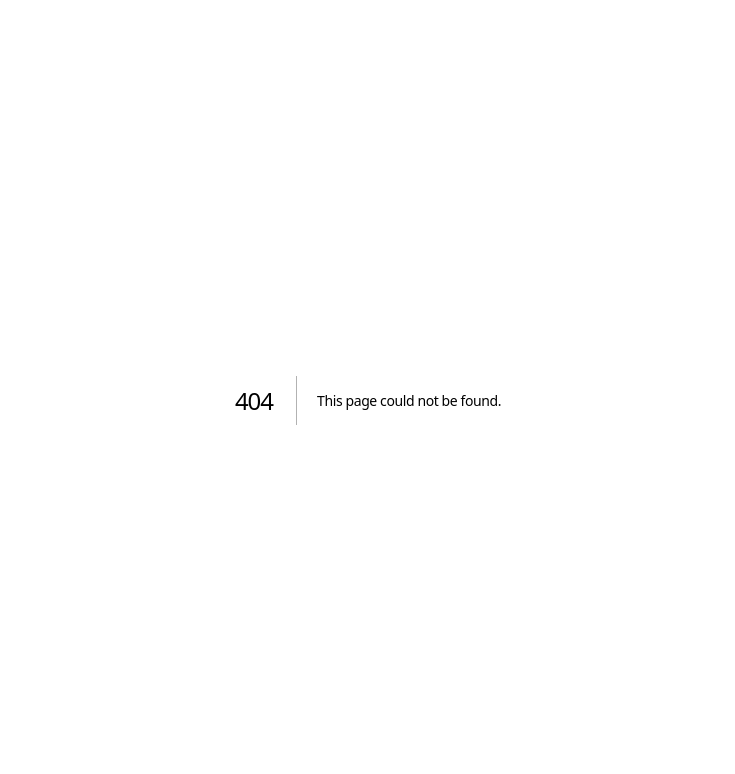
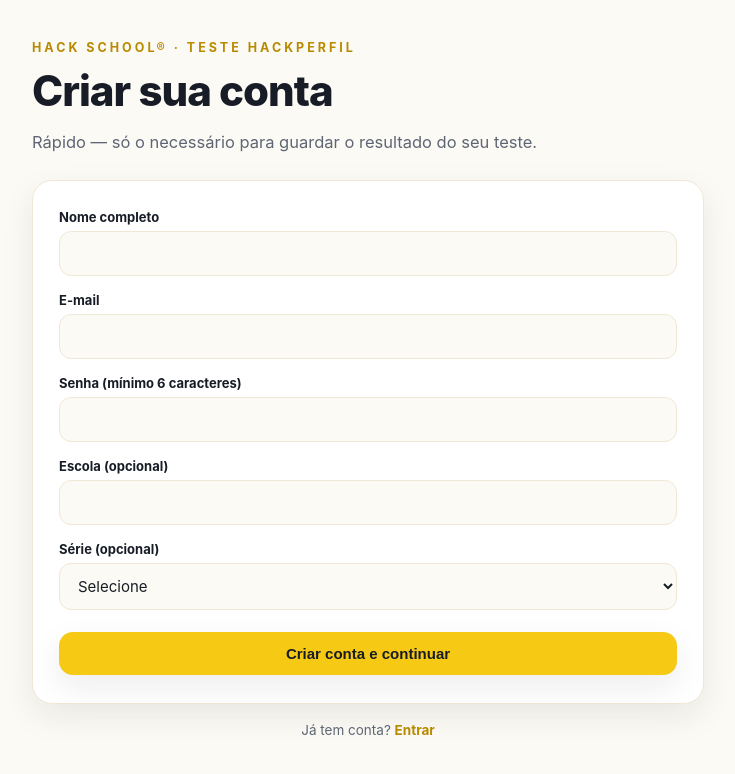
Before and after one commit to cleitonxadrez-stack/hackschool_site, a Next.js app: page /cadastro in a window 1280 px wide. Before the commit this address had no page. Shown: the top 774 px of the page, without its empty margins (272-1007 px from the left). Built offline with nearby package versions, Linux system fonts and the light colour scheme.

Commit message:
Create page.tsx

```diff
--- /dev/null
+++ b/src/app/cadastro/page.tsx
@@ -0,0 +1,108 @@
+"use client";
+
+import { useState } from "react";
+import { useRouter } from "next/navigation";
+import { signIn } from "next-auth/react";
+import Link from "next/link";
+
+export default function CadastroPage() {
+  const router = useRouter();
+  const [name, setName] = useState("");
+  const [email, setEmail] = useState("");
+  const [password, setPassword] = useState("");
+  const [escola, setEscola] = useState("");
+  const [serie, setSerie] = useState("");
+  const [erro, setErro] = useState<string | null>(null);
+  const [carregando, setCarregando] = useState(false);
+
+  async function handleSubmit(e: React.FormEvent) {
+    e.preventDefault();
+    setErro(null);
+    setCarregando(true);
+    try {
+      const res = await fetch("/api/register", {
+        method: "POST",
+        headers: { "Content-Type": "application/json" },
+        body: JSON.stringify({ name, email, password, escola, serie }),
+      });
+      const data = await res.json();
+      if (!res.ok) {
+        setErro(data.error || "Não foi possível criar a conta.");
+        setCarregando(false);
+        return;
+      }
+
+      // Cadastro OK — já loga automaticamente em seguida.
+      const loginRes = await signIn("credentials", {
+        email,
+        password,
+        redirect: false,
+      });
+      if (loginRes?.error) {
+        setErro("Conta criada, mas houve um problema ao entrar. Tente fazer login.");
+        setCarregando(false);
+        return;
+      }
+      router.push("/teste");
+    } catch {
+      setErro("Erro de conexão. Tente novamente.");
+      setCarregando(false);
+    }
+  }
+
+  return (
+    <main className="molde">
+      <div className="olho">HACK SCHOOL® · Teste HackPerfil</div>
+      <h1>Criar sua conta</h1>
+      <p className="sub">Rápido — só o necessário para guardar o resultado do seu teste.</p>
+
+      <form className="card" onSubmit={handleSubmit}>
+        <label htmlFor="name">Nome completo</label>
+        <input id="name" value={name} onChange={(e) => setName(e.target.value)} required autoComplete="name" />
+
+        <label htmlFor="email">E-mail</label>
+        <input
+          id="email"
+          type="email"
+          value={email}
+          onChange={(e) => setEmail(e.target.value)}
+          required
+          autoComplete="email"
+        />
+
+        <label htmlFor="password">Senha (mínimo 6 caracteres)</label>
+        <input
+          id="password"
+          type="password"
+          value={password}
+          onChange={(e) => setPassword(e.target.value)}
+          required
+          minLength={6}
+          autoComplete="new-password"
+        />
+
+        <label htmlFor="escola">Escola (opcional)</label>
+        <input id="escola" value={escola} onChange={(e) => setEscola(e.target.value)} />
+
+        <label htmlFor="serie">Série (opcional)</label>
+        <select id="serie" value={serie} onChange={(e) => setSerie(e.target.value)}>
+          <option value="">Selecione</option>
+          <option value="1a">1ª série do Ensino Médio</option>
+          <option value="2a">2ª série do Ensino Médio</option>
+          <option value="3a">3ª série do Ensino Médio</option>
+          <option value="outro">Outro</option>
+        </select>
+
+        {erro && <div className="erro">{erro}</div>}
+
+        <button type="submit" className="botao amarelo full" style={{ marginTop: 22 }} disabled={carregando}>
+          {carregando ? "Criando conta…" : "Criar conta e continuar"}
+        </button>
+      </form>
+
+      <p className="nota">
+        Já tem conta? <Link href="/login">Entrar</Link>
+      </p>
+    </main>
+  );
+}
```
